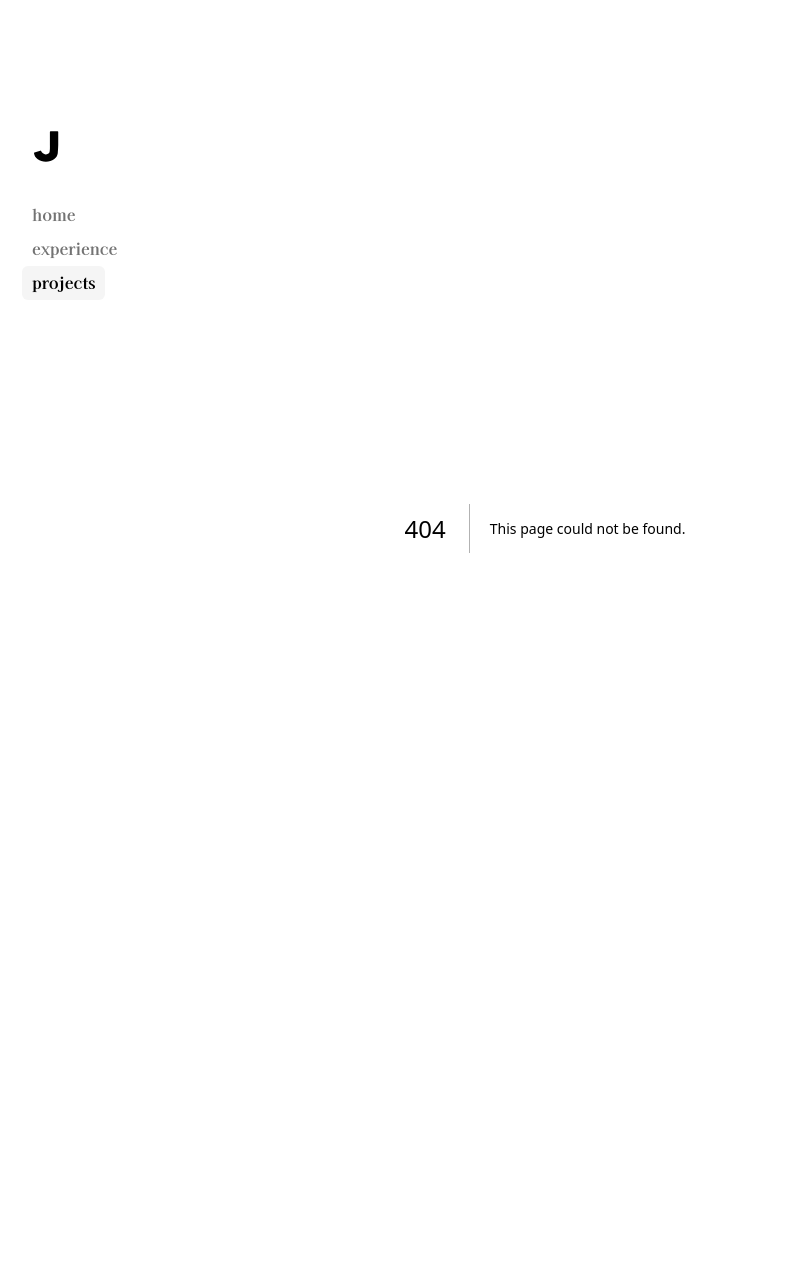
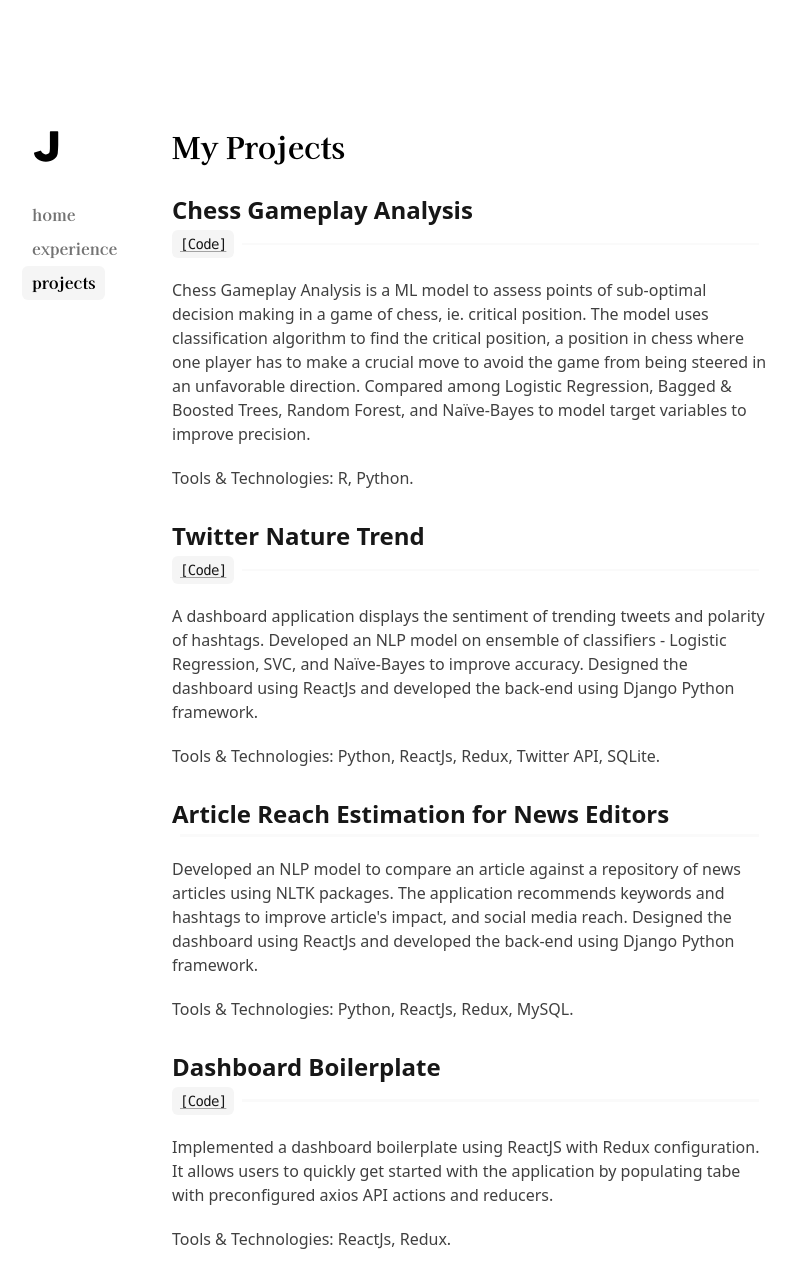
Before and after one commit to Jashaul/jashaul.github.io, a Next.js app: page /projects in a window 1280 px wide. Before the commit this address had no page. Shown: the top 1288 px of the page, without its empty margins (170-966 px from the left). Before the commit the page ends 1088 px from the top, so only its background shows below. Built offline with nearby package versions, Linux system fonts and the light colour scheme.

Commit message:
projects and content completed

```diff
--- a/app/globals.css
+++ b/app/globals.css
@@ -72,6 +72,11 @@ html {
   line-height: 1.5;
 }
 
+.prose p {
+  line-height: 1.5;
+  /* text-align: justify; */
+}
+
 code[class*='language-'],
 pre[class*='language-'] {
   @apply text-neutral-50;
--- a/app/layout.tsx
+++ b/app/layout.tsx
@@ -20,7 +20,7 @@ export const metadata = {
   openGraph: {
     title: 'Jashaul Diwakar',
     description: 'Developer, writer, and creator.',
-    // url: 'https://leerob.io',
+    url: 'https://jashaul.github.io',
     siteName: 'Jashaul Diwakar',
     images: [
       {
--- a/app/page.tsx
+++ b/app/page.tsx
@@ -68,11 +68,15 @@ export default async function HomePage() {
             <GitHubIcon />
             {`Check out my Github`}
           </a>
-          <Link href="/about" className="flex items-center">
+          <a
+            rel="noopener noreferrer"
+            target="_blank"
+            href="res/Jashaul_Diwakar_resume.pdf"
+            className="flex items-center gap-2"
+          >
             <ViewsIcon />
-            {/* TODO: link resume */}
             {`Resume`}
-          </Link>
+          </a>
         </div>
       </div>
       <p className="my-5 max-w-[600px] text-neutral-800 dark:text-neutral-200">
@@ -90,17 +94,6 @@ export default async function HomePage() {
             <p className="h-7">Get in touch with me</p>
           </a>
         </li>
-        {/* <li>
-          <a
-            className="flex items-center hover:text-neutral-700 dark:hover:text-neutral-200 transition-all"
-            rel="noopener noreferrer"
-            target="_blank"
-            href="https://leerob.substack.com"
-          >
-            <ArrowIcon />
-            <p className="h-7">get email updates</p>
-          </a>
-        </li> */}
       </ul>
     </section>
   );
--- /dev/null
+++ b/app/projects/page.tsx
@@ -0,0 +1,84 @@
+export default function ProjectsPage() {
+  return (
+    <section>
+      <h1 className="font-bold text-3xl font-serif">My Projects</h1>
+      <article className="prose prose-quoteless prose-neutral dark:prose-invert">
+        <h2 id="chess-gameplay-analysis">
+          <a className="anchor" href="#chess-gameplay-analysis">
+            <span className="icon icon-link"></span>
+          </a>
+          Chess Gameplay Analysis
+        </h2>
+        <div className="grid grid-cols-[auto_1fr_auto] items-center mt-1 mb-4 font-mono text-sm max-w-[650px]">
+          <div className="bg-neutral-100 dark:bg-neutral-800 rounded-md px-2 py-1 tracking-tighter">
+            <a href='https://github.com/Jashaul/Chess-Gameplay-Analysis' target="_blank" rel="noopener noreferrer">
+              {"[Code]"}
+            </a>
+          </div>
+          <div className="h-[0.2em] bg-neutral-50 dark:bg-neutral-800 mx-2" />
+        </div>
+        <p>
+          Chess Gameplay Analysis is a ML model to assess points of sub-optimal decision making in a game of chess, ie. critical position.
+          The model uses classification algorithm to find the critical position, a position in chess where one player has to make a crucial move to avoid the game from being steered in an unfavorable direction.
+          Compared among Logistic Regression, Bagged & Boosted Trees, Random Forest, and Naïve-Bayes to model target variables to improve precision.
+        </p>
+        <p>Tools & Technologies: R, Python.</p>
+        <h2 id="twitter-nature-trend">
+          <a className="anchor" href="#twitter-nature-trend">
+            <span className="icon icon-link"></span>
+          </a>
+          Twitter Nature Trend
+        </h2>
+        <div className="grid grid-cols-[auto_1fr_auto] items-center mt-1 mb-4 font-mono text-sm max-w-[650px]">
+          <div className="bg-neutral-100 dark:bg-neutral-800 rounded-md px-2 py-1 tracking-tighter">
+            <a href='https://github.com/Jashaul/Twitter-Trend-Nature' target="_blank" rel="noopener noreferrer">
+              {"[Code]"}
+            </a>
+          </div>
+          <div className="h-[0.2em] bg-neutral-50 dark:bg-neutral-800 mx-2" />
+        </div>
+        <p>
+          A dashboard application displays the sentiment of trending tweets and polarity of hashtags.
+          Developed an NLP model on ensemble of classifiers - Logistic Regression, SVC, and Naïve-Bayes to improve accuracy.
+          Designed the dashboard using ReactJs and developed the back-end using Django Python framework.
+        </p>
+        <p>Tools & Technologies: Python, ReactJs, Redux, Twitter API, SQLite.</p>
+        <h2 id="article-reach-estimation">
+          <a className="anchor" href="#article-reach-estimation">
+            <span className="icon icon-link"></span>
+          </a>
+          Article Reach Estimation for News Editors
+        </h2>
+        <div className="grid grid-cols-[auto_1fr_auto] items-center mt-1 mb-4 font-mono text-sm max-w-[650px]">
+          <div/>
+          <div className="h-[0.2em] bg-neutral-50 dark:bg-neutral-800 mx-2" />
+        </div>
+        <p>
+          Developed an NLP model to compare an article against a repository of news articles using NLTK packages.
+          The application recommends keywords and hashtags to improve article&apos;s impact, and social media reach.
+          Designed the dashboard using ReactJs and developed the back-end using Django Python framework.
+        </p>
+        <p>Tools & Technologies: Python, ReactJs, Redux, MySQL.</p>
+        <h2 id="dashboard-boilerplate">
+          <a className="anchor" href="#dashboard-boilerplate">
+            <span className="icon icon-link"></span>
+          </a>
+          Dashboard Boilerplate
+        </h2>
+        <div className="grid grid-cols-[auto_1fr_auto] items-center mt-1 mb-4 font-mono text-sm max-w-[650px]">
+          <div className="bg-neutral-100 dark:bg-neutral-800 rounded-md px-2 py-1 tracking-tighter">
+            <a href='https://github.com/Jashaul/Dashboard-Boilerplate'  target="_blank" rel="noopener noreferrer">
+              {"[Code]"}
+            </a>
+          </div>
+          <div className="h-[0.2em] bg-neutral-50 dark:bg-neutral-800 mx-2" />
+        </div>
+        <p>
+          Implemented a dashboard boilerplate using ReactJS with Redux configuration.
+          It allows users to quickly get started with the application by populating tabe with preconfigured axios API actions and reducers.
+        </p>
+        <p>Tools & Technologies: ReactJs, Redux.</p>
+      </article>
+    </section>
+  );
+}
--- a/components/icons.tsx
+++ b/components/icons.tsx
@@ -49,7 +49,7 @@ export function GitHubIcon() {
 export function ViewsIcon() {
   return (
     <svg
-      className="mr-2"
+      // className="mr-2"
       width="20"
       height="20"
       viewBox="0 0 24 24"
--- a/components/sidebar.tsx
+++ b/components/sidebar.tsx
@@ -35,7 +35,7 @@ const navItems: tnavItems = {
   },
   '/projects': {
     name: 'projects',
-    x: 127,
+    x: 168,
     y: 69,
     w: '83px',
   }
```
Also changed, not shown: public/avatar.jpg (added), 1 other file (tests, documents, lock files or other folders).
